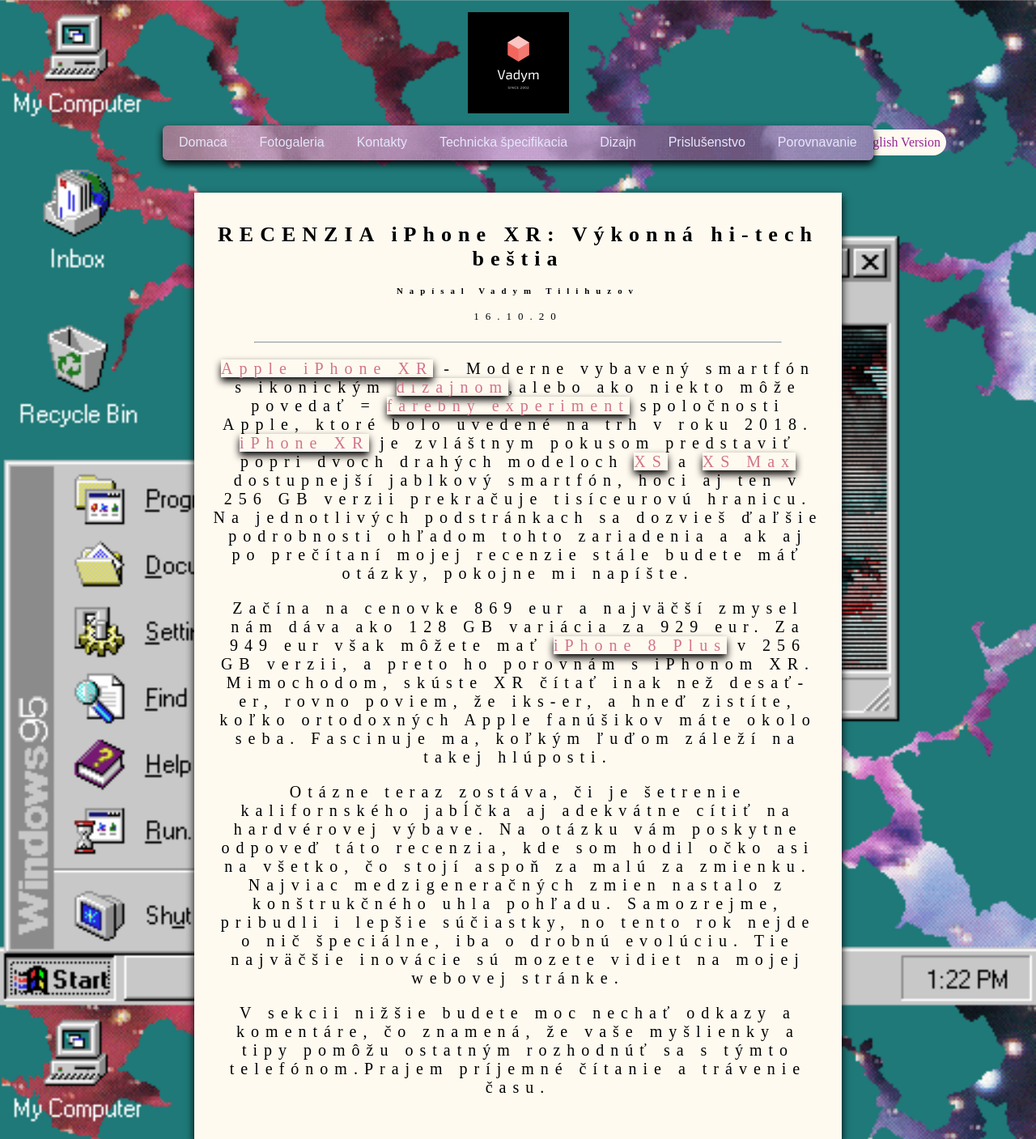
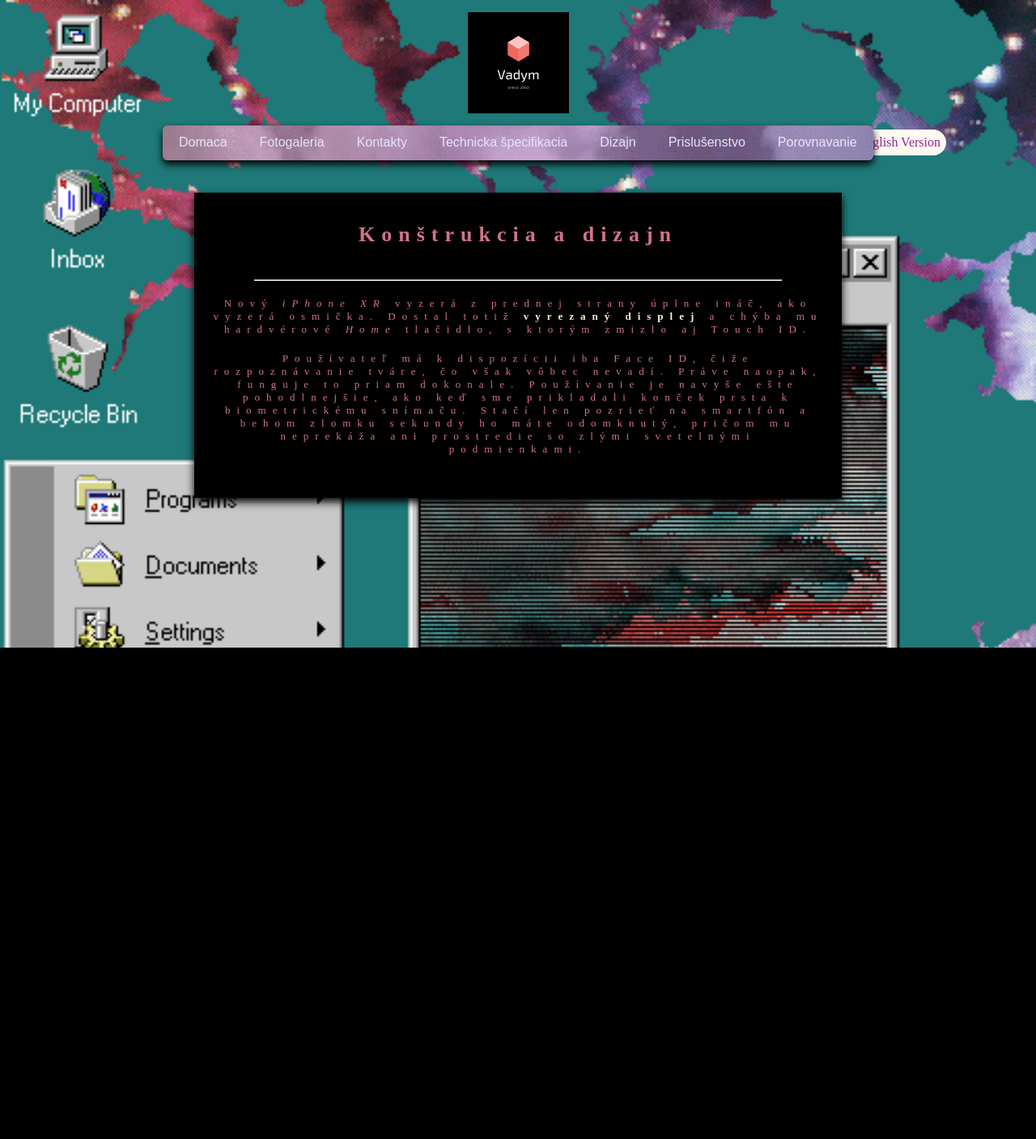
Before and after one commit to Real-4339/Real-4339.github.io, a PHP site: page /Dizajn.html in a window 1280 px wide. Shown: the whole page at 81% size. After the commit the page ends 800 px from the top, so only its background shows below. Run offline with PHP 8.4, Linux system fonts and the light colour scheme.

Commit message:
robim dizajn html

```diff
--- a/Dizajn.html
+++ b/Dizajn.html
@@ -22,24 +22,22 @@
          </ul>
         </nav>
      </header>
-     <div class="article">
+     <div id="article">
       <div class="iconA"></div>
-      <h1>RECENZIA iPhone XR: Výkonná hi-tech beštia</h1>
-      <h5 class="author">Napísal <strong>Vadym Tilihuzov</strong><br />
-      </h5>
-      <time class="date" datetime="2020-10-16" pubdate>16.10.20</time>
-      <br />
+      <h1>Konštrukcia a dizajn</h1>
       <br />
       <hr />
-      <p> <b>Apple iPhone XR</b> - Moderne vybavený smartfón s ikonickým <b>dizajnom</b>,alebo ako niekto môže povedať = <b>farebný experiment</b> spoločnosti Apple, ktoré bolo uvedené na trh v roku 2018.
-      <b>iPhone XR</b> je zvláštnym pokusom predstaviť popri dvoch drahých modeloch <b>XS</b> a <b>XS Max</b> dostupnejší jablkový smartfón, hoci aj ten v 256 GB verzii prekračuje tisíceurovú hranicu.
-        Na jednotlivých podstránkach sa dozvieš ďaľšie podrobnosti ohľadom tohto zariadenia a ak aj po prečítaní mojej recenzie stále budete máť otázky, pokojne mi napíšte. </p>
-      <p> Začína na cenovke 869 eur a najväčší zmysel nám dáva ako 128 GB variácia za 929 eur.
-        Za 949 eur však môžete mať <b>iPhone 8 Plus</b> v 256 GB verzii, a preto ho porovnám s iPhonom XR.
-        Mimochodom, skúste XR čítať inak než desať-er, rovno poviem, že iks-er, a hneď zistíte, koľko ortodoxných Apple fanúšikov máte okolo seba. Fascinuje ma, koľkým ľuďom záleží na takej hlúposti.</p>
-      <p> Otázne teraz zostáva, či je šetrenie kalifornského jabĺčka aj adekvátne cítiť na hardvérovej výbave. Na otázku vám poskytne odpoveď táto recenzia, kde som hodil očko asi na všetko, čo stojí aspoň za malú za zmienku.
-        Najviac medzigeneračných zmien nastalo z konštrukčného uhla pohľadu. Samozrejme, pribudli i lepšie súčiastky, no tento rok nejde o nič špeciálne, iba o drobnú evolúciu. Tie najväčšie inovácie sú mozete vidiet na mojej webovej stránke.</p>
-      <p> V sekcii nižšie budete moc nechať odkazy a komentáre, čo znamená, že vaše myšlienky a tipy pomôžu ostatným rozhodnúť sa s týmto telefónom.Prajem príjemné čítanie a trávenie času.</p>
+      <p>Nový <i>iPhone XR</i> vyzerá z prednej strany úplne ináč,
+         ako vyzerá osmička. Dostal totiž <strong>vyrezaný displej</strong>
+         a chýba mu hardvérové <i>Home</i> tlačidlo, s ktorým zmizlo aj Touch ID.</p>
+      <p>Používateľ má k dispozícii iba Face ID, čiže rozpoznávanie tváre,
+         čo však vôbec nevadí. Práve naopak, funguje to priam dokonale.
+         Používanie je navyše ešte pohodlnejšie, ako keď sme prikladali
+         konček prsta k biometrickému snímaču. Stačí len pozrieť na smartfón
+         a behom zlomku sekundy ho máte odomknutý, pričom mu neprekáža
+         ani prostredie so zlými svetelnými podmienkami.</p>
+      <p></p>
+      <p></p>
       <br>
       <br>
     </div>
--- a/site.css
+++ b/site.css
@@ -183,7 +183,33 @@ small{
     margin:20px;
 	font-size:20px;
 }
+#article {
+	width:800px;
+	background-color:black;
+	height:auto;
+	margin-left:auto;
+	margin-right:auto;
+    margin-top:40px;
+    margin-bottom: 10px;
+	box-shadow:black 0px 5px 10px;
+    text-align:center;
+    color:#d2738a;
+	letter-spacing:8px;
+	font-size:13px;
+	padding-top:20px;
 
+
+	}
+
+#article p {
+	margin:20px;
+	font-size:13px;
+
+
+    }
+ #article strong {
+    color: rgb(255, 244, 209);
+ }
 
 p {
 
@@ -355,6 +381,7 @@ b {
 #artrit {
     width: 200px;
     position: absolute;
+    margin-left: 30px;
 }
 .pop {
     position: relative;
```
